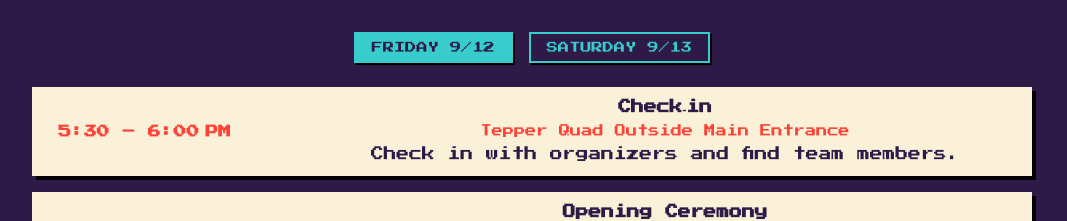
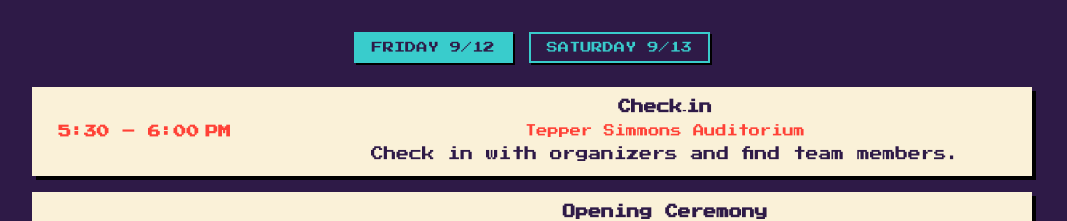
Before and after one commit to acm-cmu/hackcmu2025, a React (Create React App) app: page / in a window 1280 px wide. Shown: the part 1100-1321 px from the top of the page, without its empty margins (108-1175 px from the left). Built offline with nearby package versions, Linux system fonts and the light colour scheme.

Commit message:
location update once again

```diff
--- a/src/App.js
+++ b/src/App.js
@@ -111,7 +111,7 @@ function App() {
               <Row
                 time="5:30 – 6:00 PM"
                 title="Check‑in"
-                location="Tepper Quad Outside Main Entrance"
+                location="Tepper Simmons Auditorium"
                 desc="Check in with organizers and find team members."
               />
               <Row
```
